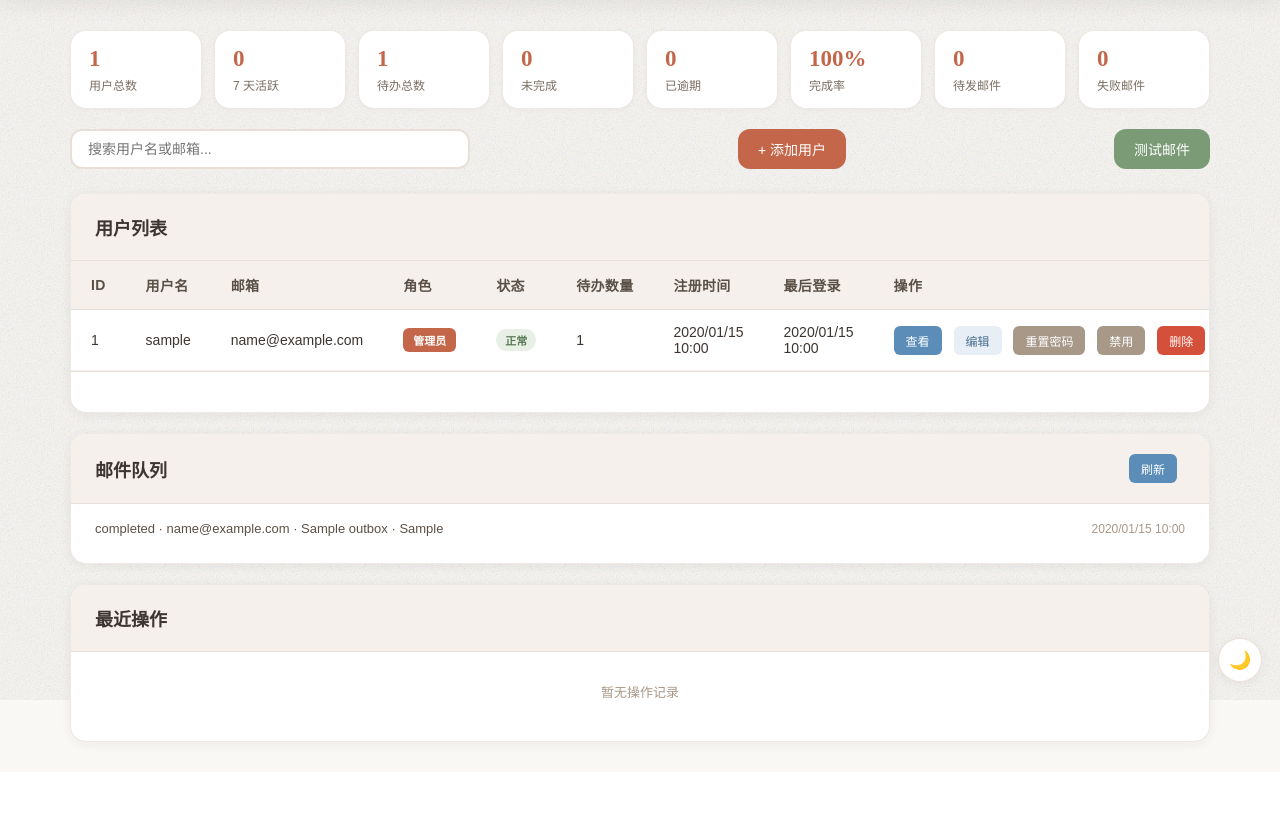
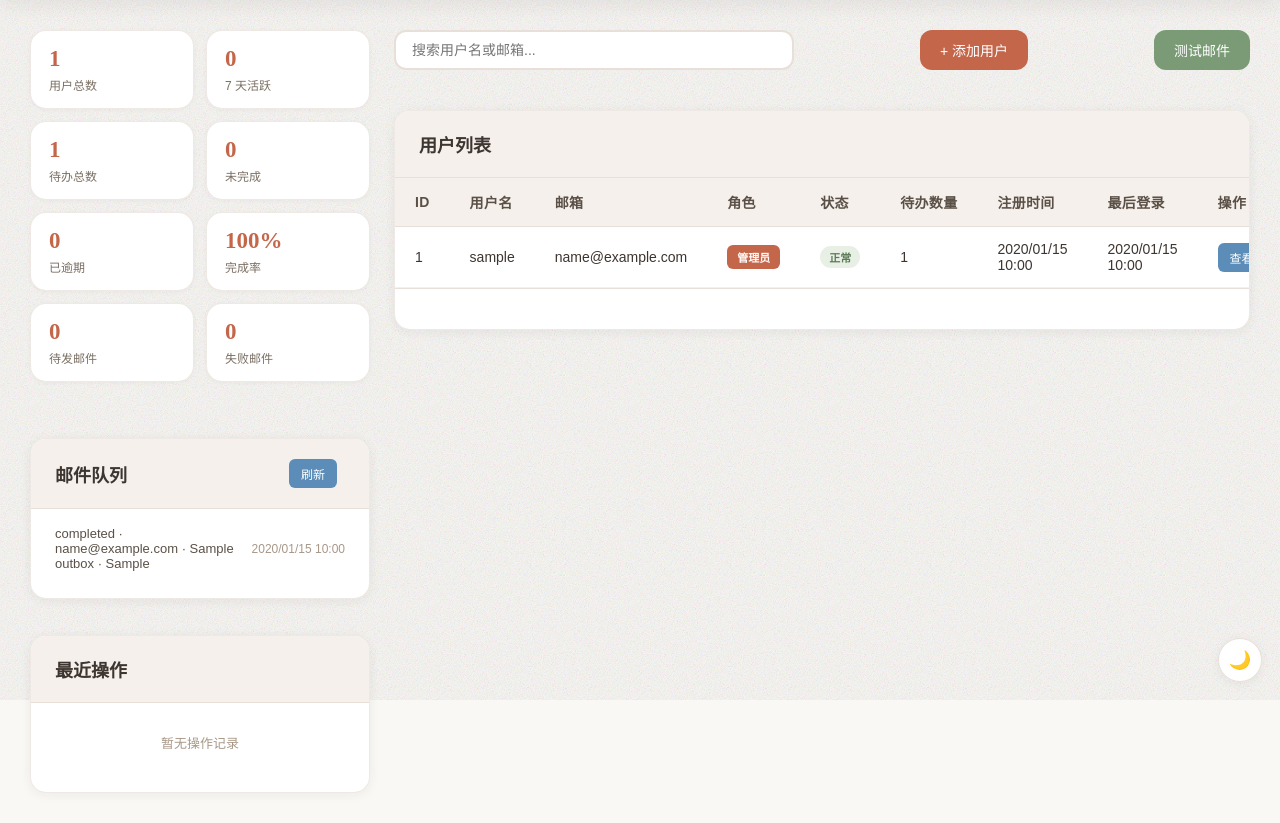
Before and after one commit to tuigou888/TodoList, a Flask app: page /admin in a window 1280 px wide. Shown: the part 100-923 px from the top of the page. Before the commit the page ends 849 px from the top, so only its background shows below. Run offline with Flask 3, Linux system fonts and the light colour scheme; the visitor is signed in with stand-in values (Sample User, id 1); tables that the repository leaves empty hold one stand-in row (values such as "Sample post"); data that the repository does not hold is empty; some web fonts are replaced.

Commit message:
layout(refactor): 管理页双栏布局
- 统计卡片、邮件队列、最近操作移至左侧边栏
- 用户列表和工具栏移至右侧主列
- 桌面 >=1024px 使用 grid 双栏，窄屏自动单栏
- 移动端 toolbar 按钮全宽，统计卡 2 列
- 保持原有 ID/API 兼容性

```diff
--- a/templates/admin.html
+++ b/templates/admin.html
@@ -129,11 +129,30 @@
         }
 
         .container {
-            max-width: 1200px;
+            max-width: 1320px;
             margin: 0 auto;
             padding: 30px;
             position: relative;
             z-index: 1;
+        }
+
+        @media (min-width: 1024px) {
+            .container {
+                display: grid;
+                grid-template-columns: 340px minmax(0, 1fr);
+                gap: 24px;
+                align-items: start;
+            }
+        }
+
+        .stat-cards {
+            display: grid;
+            grid-template-columns: repeat(auto-fit, minmax(140px, 1fr));
+            gap: 12px;
+        }
+
+        @media (max-width: 768px) {
+            .stat-cards { grid-template-columns: repeat(2, 1fr); }
         }
 
         .toolbar {
@@ -376,6 +395,25 @@
 
         .modal.show {
             display: flex;
+        }
+
+        /* Sidebar layout for admin (desktop) */
+        .admin-sidebar {
+            display: flex;
+            flex-direction: column;
+            gap: 16px;
+            position: sticky;
+            top: 20px;
+        }
+
+        .admin-main {
+            display: flex;
+            flex-direction: column;
+            gap: 16px;
+        }
+
+        @media (min-width: 1024px) {
+            .admin-sidebar { min-height: 80vh; }
         }
 
         .modal-content {
@@ -785,6 +842,7 @@
     </div>
 
     <div class="container">
+        <aside class="admin-sidebar">
             <div class="stat-cards">
                 <div class="stat-card">
                     <span class="stat-value" id="statUsers">-</span>
@@ -820,6 +878,27 @@
                 </div>
             </div>
 
+            <div class="audit-card">
+                <div class="table-header">
+                    <h2>邮件队列</h2>
+                    <button class="btn-view" onclick="loadEmails()">刷新</button>
+                </div>
+                <div class="audit-list" id="emailList">
+                    <p class="audit-empty">加载中...</p>
+                </div>
+            </div>
+
+            <div class="audit-card">
+                <div class="table-header">
+                    <h2>最近操作</h2>
+                </div>
+                <div class="audit-list" id="auditLogs">
+                    <p class="audit-empty">加载中...</p>
+                </div>
+            </div>
+        </aside>
+
+        <main class="admin-main">
             <div class="toolbar">
                 <div class="search-box">
                     <input type="text" id="searchInput" placeholder="搜索用户名或邮箱..." oninput="handleSearch()">
```
Also changed, not shown: other parts of templates/admin.html (+21 -19 lines). Lines whose indentation alone changed are shown as unchanged.
